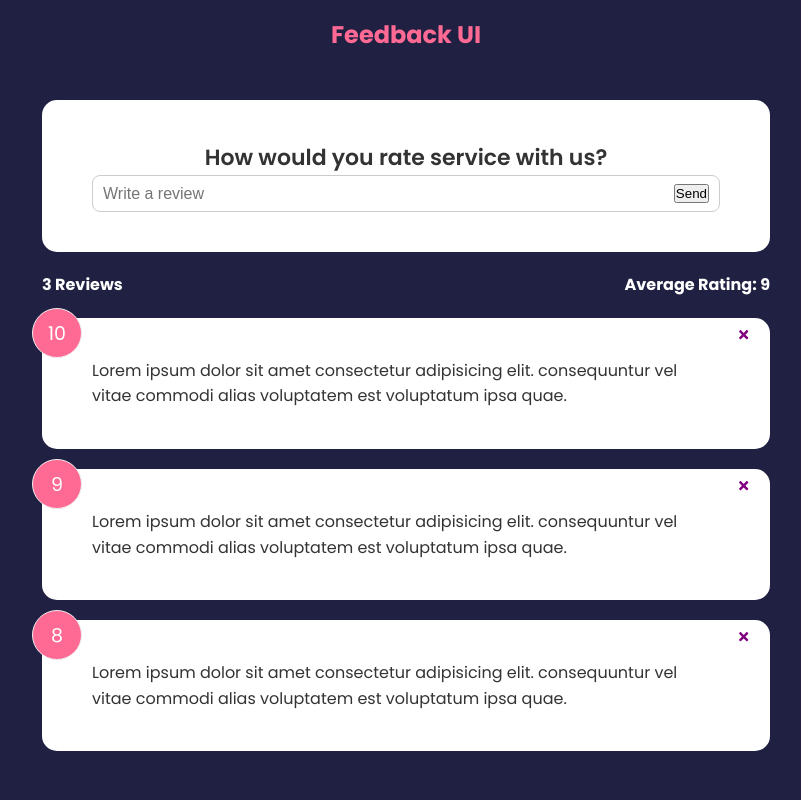
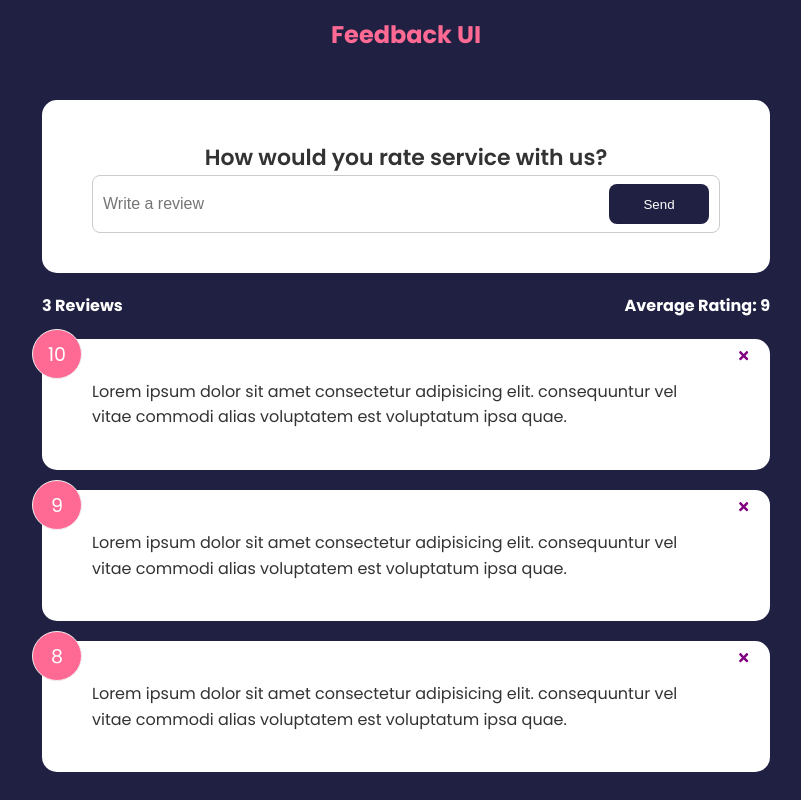
Before and after one commit to Simonbiker/Feedback-react, a React (Create React App) app in the folder feedback/: page / in a window 1280 px wide. Shown: the whole page, without its empty margins (234-1035 px from the left). Built offline with nearby package versions, Linux system fonts and the light colour scheme.

Commit message:
Creating a shared button component

```diff
--- a/feedback/src/components/FeedbackForm.jsx
+++ b/feedback/src/components/FeedbackForm.jsx
@@ -1,6 +1,7 @@
 import React from 'react'
 import { useState } from 'react'
 import Card from './shared/Card'
+import Button from './shared/Button'
 
 function FeedbackForm() {
 
@@ -18,7 +19,7 @@
               <div className='input-group'>
                   <input onChange={handleTextChange} type="text" placeholder='Write a review'
                   value={text}/>
-                  <button type='submit'>Send</button>
+                  <Button type='submit' >Send</Button>
               </div>
           </form>
     </Card>
--- /dev/null
+++ b/feedback/src/components/shared/Button.jsx
@@ -0,0 +1,25 @@
+import React from 'react'
+import PropTypes from 'prop-types'
+
+function Button({children, version, type, isDisabled}) {
+  return (
+      <button type={type} disabled={isDisabled} className={`btn btn-${version}`}>
+          {children}
+      </button>
+  )
+}
+
+Button.defaultProps = {
+    version: 'primary',
+    type: 'button',
+    isDisabled: false
+}
+
+Button.propTypes = {
+    children: PropTypes.node.isRequired,
+    version: PropTypes.string,
+    type: PropTypes.string,
+    isDisabled: PropTypes.bool,
+}
+
+export default Button
```
